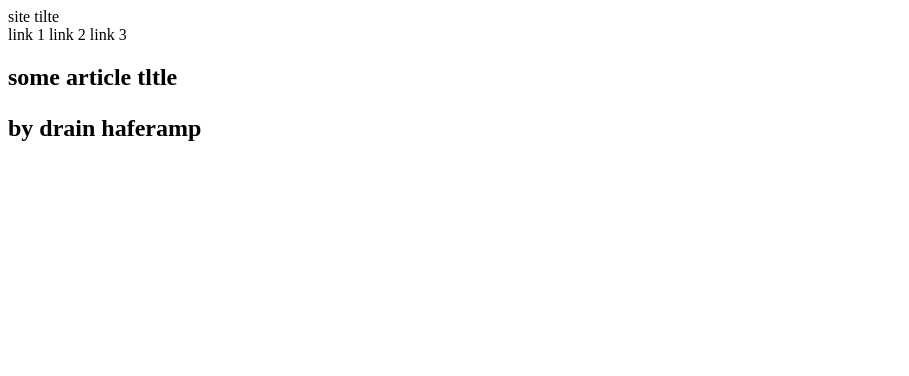
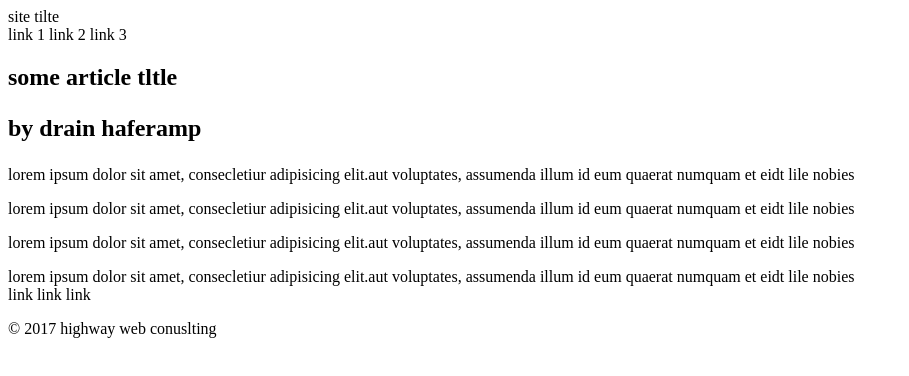
Before and after one commit to isaac3005/stuctrual-page-, a plain HTML site: page index.html in a window 1280 px wide. Shown: the whole page, without its empty margins (0-909 px from the left). Drawn offline with Linux system fonts and the light colour scheme.

Commit message:
Update index.html

```diff
--- a/index.html
+++ b/index.html
@@ -24,22 +24,34 @@
 
     </header>
 
-  <p></p>
+  <p>lorem ipsum dolor sit amet, consecletiur adipisicing elit.aut voluptates, assumenda illum id eum quaerat numquam et eidt lile nobies
 
+   <P>lorem ipsum dolor sit amet, consecletiur adipisicing elit.aut voluptates, assumenda illum id eum quaerat numquam et eidt lile nobies
 
-
-
+</P>lorem ipsum dolor sit amet, consecletiur adipisicing elit.aut voluptates, assumenda illum id eum quaerat numquam et eidt lile nobies
+  </P> lorem ipsum dolor sit amet, consecletiur adipisicing elit.aut voluptates, assumenda illum id eum quaerat numquam et eidt lile nobies
 
 
 
  <article>
 
+<aside>
+    <header>
 
- <seclion>
+    </header>
+
+   </nav>
+  </ul>
+<il>link </il>
+ <il>link </il>
+  <IL>link </IL>
+         </ul>
+      </nav>
+    <aside
+           </secticon>
+</main>
 
 
+</footer>
 
-
-
-
-    <main>
+<P>&copy; 2017 highway web conuslting </P>
```
